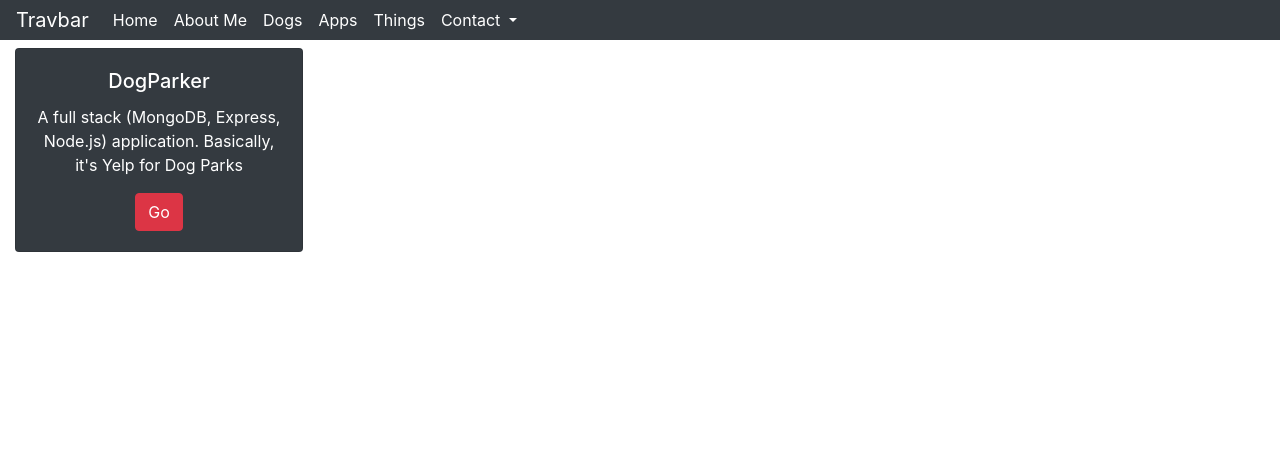
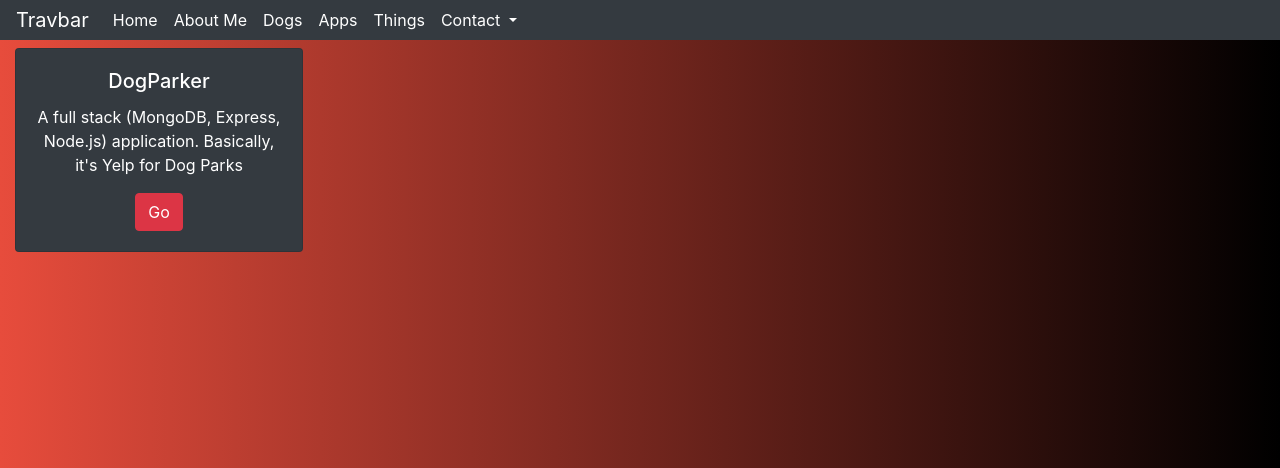
Before and after one commit to travrivers/Flask-Portfolio, a Flask app: page /apps in a window 1280 px wide. Shown: the top 468 px of the page. Run offline with Flask 2, Linux system fonts and the light colour scheme; some libraries are stand-ins or nearby versions.

Commit message:
ugh, missed one. update backgrounds

```diff
--- a/templates/apps.html
+++ b/templates/apps.html
@@ -6,6 +6,10 @@
     .navlinks:hover {
         background-color: red;
         color: black;
+    }
+
+    body {
+        background: linear-gradient(to right, #e74c3c, #000000);
     }
 </style>
 <nav id="Travbar" class="navbar navbar-dark bg-dark navbar-expand-md py-0 fixed-top">
@@ -38,8 +42,8 @@
     </div>
 </nav>
 
-
-<div class="container-fluid pt-5 poop">
+<section class="poop">
+    <div class="container-fluid pt-5">
         <div class="card-deck">
 
             <div class="card text-white text-center bg-dark mb-3" style="max-width: 18rem;">
@@ -53,5 +57,6 @@
 
 
         </div>
+</section>
 
 {% endblock %}
--- a/templates/things.html
+++ b/templates/things.html
@@ -15,6 +15,9 @@
     background: linear-gradient(to right, #e74c3c, #000000);
   }
 
+  body {
+    background: linear-gradient(to right, #e74c3c, #000000);
+  }
 
 
   .navlinks:hover {
```
Lines whose indentation alone changed are shown as unchanged.
